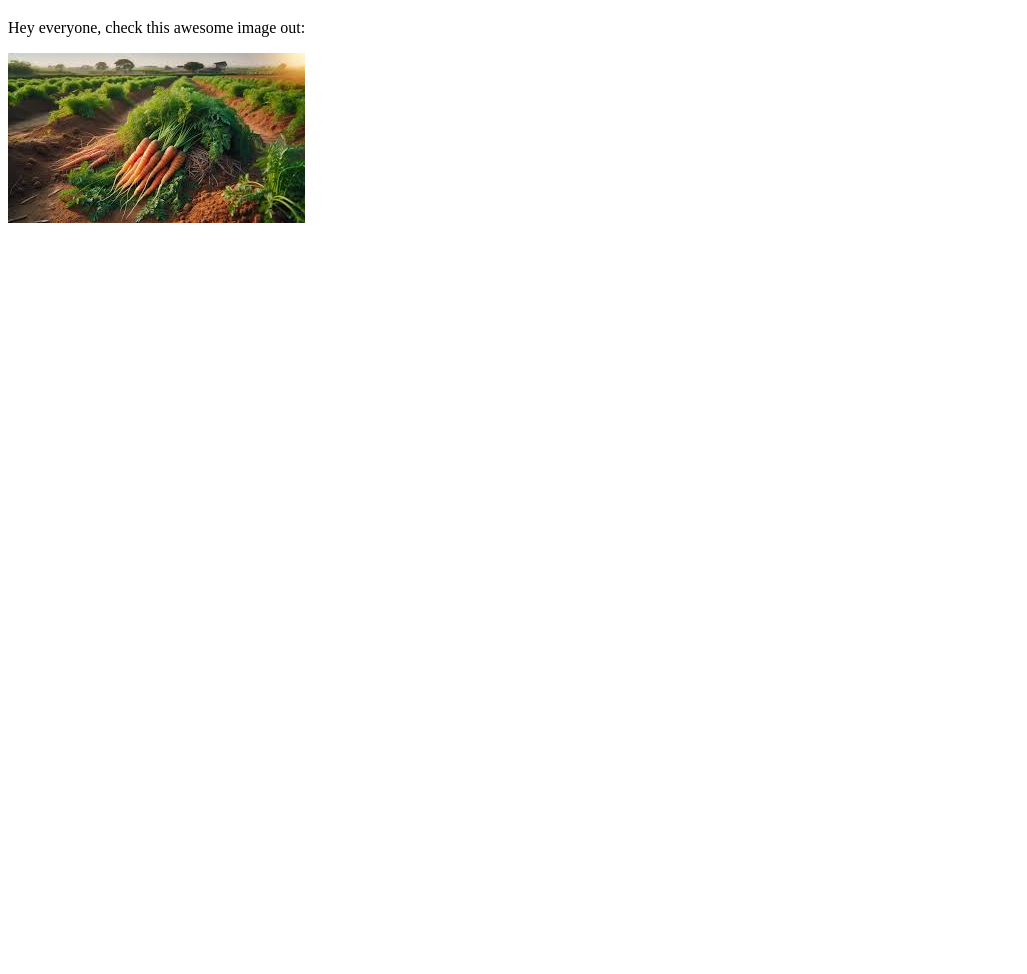
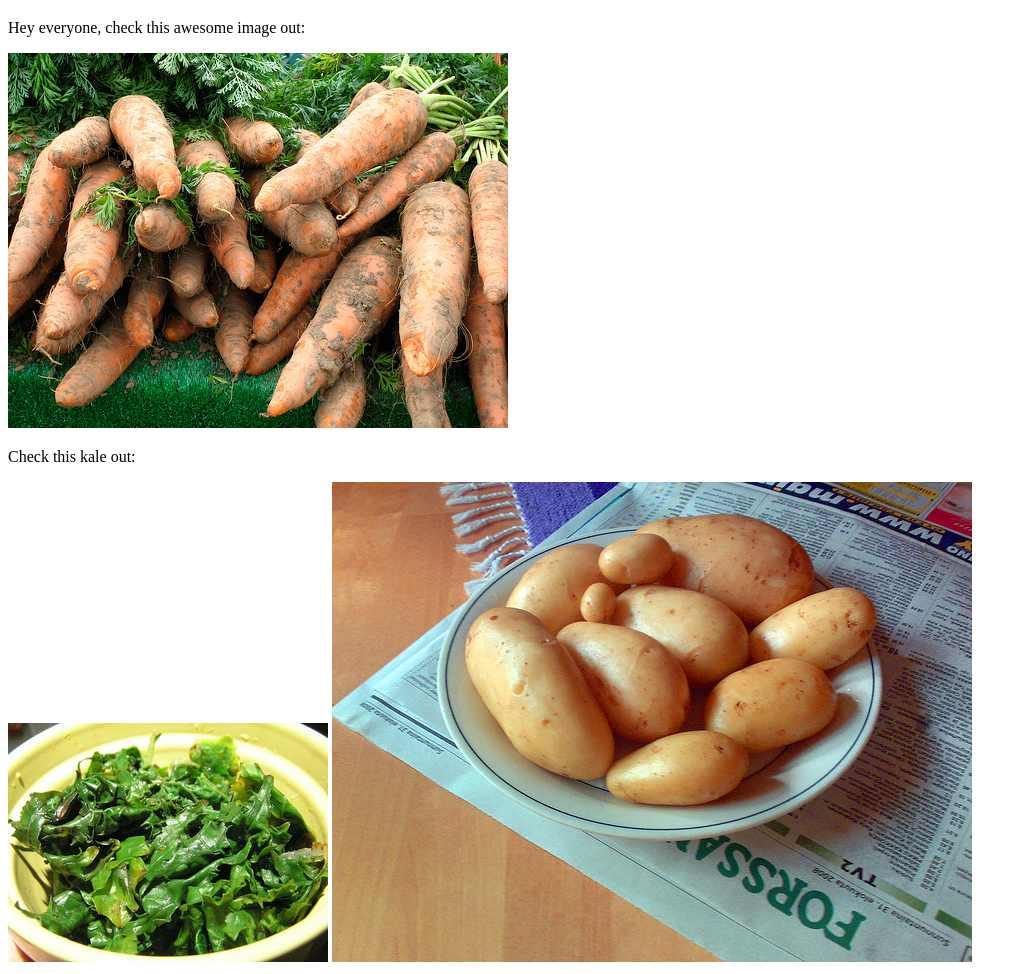
Before and after one commit to yusufbilalcetin/HTML-CSS, a plain HTML site: page src/Lesson_2/images.html in a window 1280 px wide. Shown: the part 61-1035 px from the top of the page, without its empty margins (0-1027 px from the left). Before the commit the page ends 800 px from the top, so only its background shows below. Drawn offline with Linux system fonts and the light colour scheme.

Commit message:
Fixed image errors in the HTML page - 10/21/2024

```diff
--- a/src/Lesson_2/images.html
+++ b/src/Lesson_2/images.html
@@ -8,7 +8,14 @@
 
     <p>Hey everyone, check this awesome image out:</p>
 
-    <img src="images/images.jpeg" alt="A bunch of dusty carrots" height="170" width="297">
+    <img src="images/carrots.jpg" alt="A bunch of dusty carrots" height="375" width="500">
+
+    <p>Check this kale out:</p>
+
+    <img src="images/kale.jpg" alt="a bowl of steamed kale" height="239" width="320">
+
+    <img src="images/potato.jpg" alt="a bowl of raw patatos" height="480" width="640">
+
 
     </body>
 </html>
```
Also changed, not shown: src/Lesson_2/images/carrots.jpg (added), src/Lesson_2/images/download.jpeg (deleted), src/Lesson_2/images/images.jpeg (deleted), src/Lesson_2/images/istockphoto-1479130089-612x612.jpg (deleted), src/Lesson_2/images/kale.jpg (added), src/Lesson_2/images/potato.jpg (added), src/Lesson_2/images/readme.txt (added).
